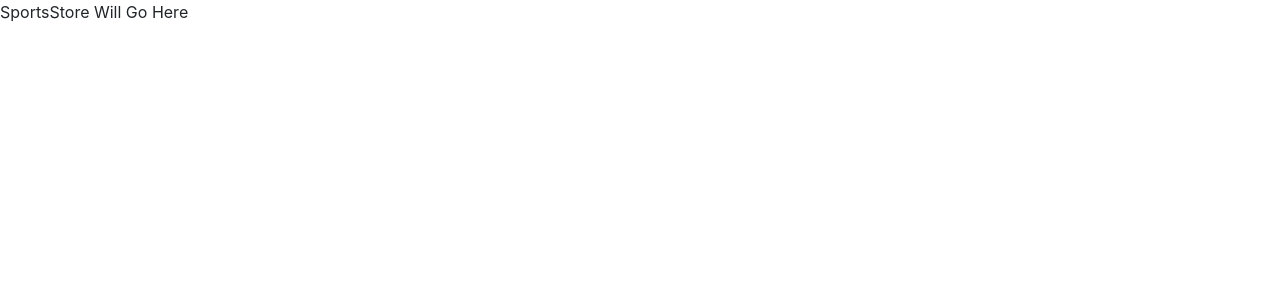
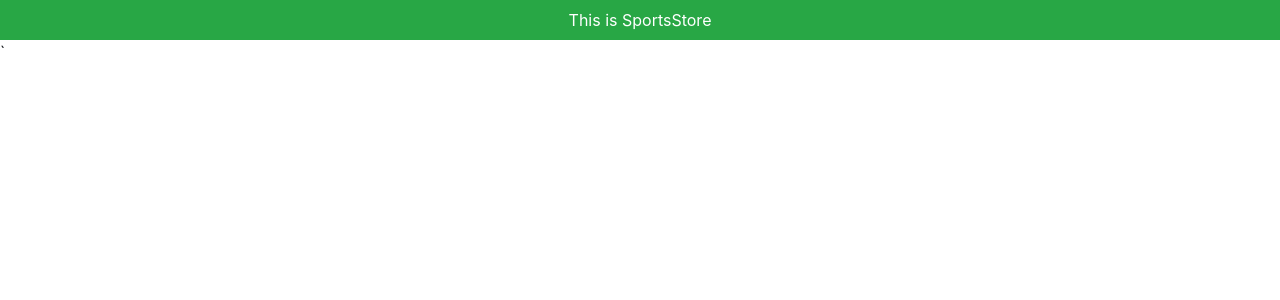
Before and after one commit to basice/sports-store, an Angular app: page / in a window 1280 px wide. Shown: the top 300 px of the page. Built offline with nearby package versions, Linux system fonts and the light colour scheme.

Commit message:
#6. Updating the Root Component

```diff
--- a/src/app/app.component.html
+++ b/src/app/app.component.html
@@ -1 +1,3 @@
-SportsStore Will Go Here
+<div class="bg-success p-2 text-center text-white">
+  This is SportsStore
+</div>`
```
